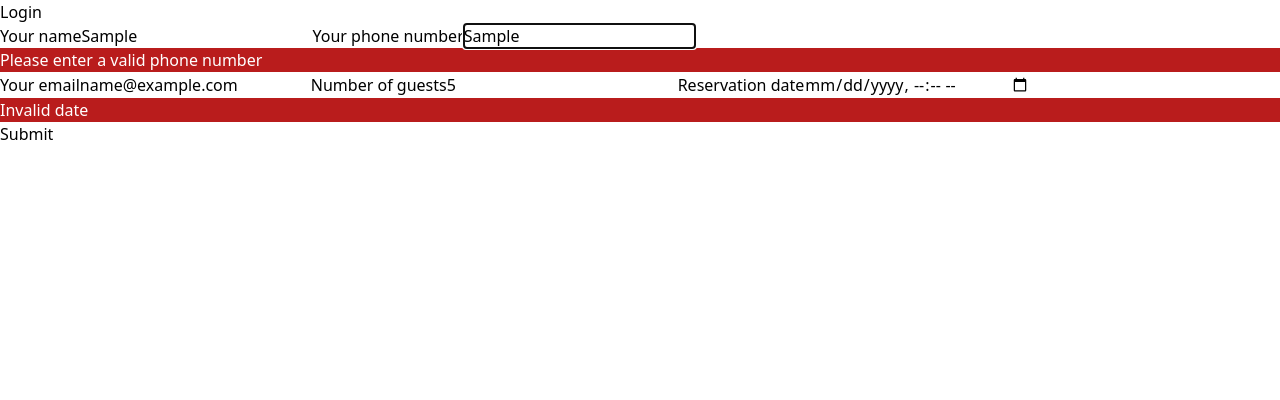
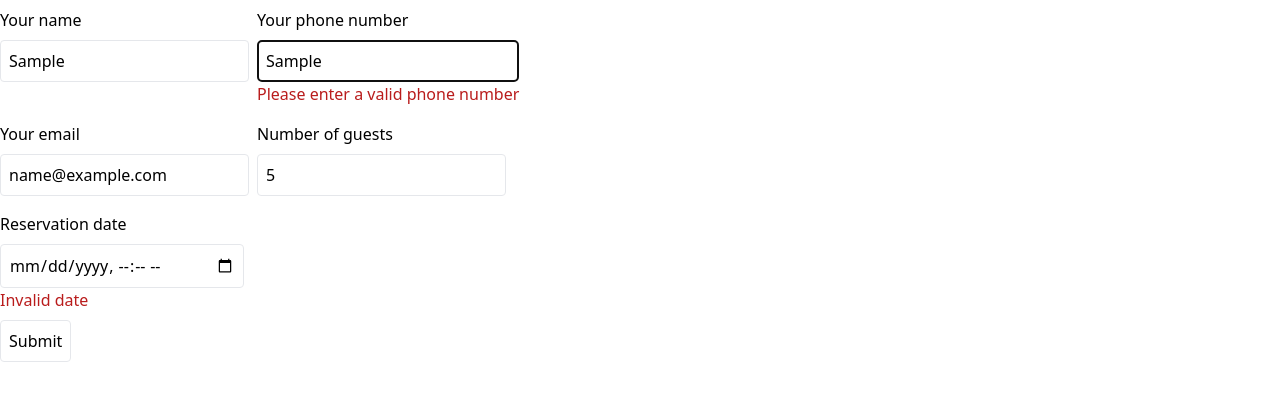
Before and after one commit to eviebutland/trial-forms, a React (Vite) app: page /login in a window 1280 px wide. Both pictures are taken after typing "Sample", "Sample", "name@example.com", "5" into the empty fields and a click on the button "Submit". Shown: the top 400 px of the page. Built offline with nearby package versions, Linux system fonts and the light colour scheme.

Commit message:
Getting data to save

```diff
--- a/package.json
+++ b/package.json
@@ -9,6 +9,7 @@
     "@vitejs/plugin-react": "^4.3.3",
     "@vitejs/plugin-react-refresh": "^1.3.6",
     "dayjs": "^1.11.13",
+    "json-server": "^1.0.0-beta.3",
     "react": "^18.3.1",
     "react-dom": "^18.3.1",
     "react-hook-form": "^7.53.1",
@@ -16,6 +17,7 @@
     "vite": "^5.4.10",
     "vite-plugin-svgr": "^4.2.0",
     "web-vitals": "^2.1.4",
+    "write-json-file": "^6.0.0",
     "zod": "^3.23.8"
   },
   "scripts": {
--- a/src/components/molecules/Error.tsx
+++ b/src/components/molecules/Error.tsx
@@ -3,5 +3,5 @@ interface Props {
 }
 
 export const ErrorMessage = (props: Props) => {
-  return <p className="bg-red-700 text-white">{props.message}</p>;
+  return <p className="text-red-700">{props.message}</p>;
 };
--- a/src/components/molecules/FormField.tsx
+++ b/src/components/molecules/FormField.tsx
@@ -12,12 +12,14 @@ interface Props {
 
 export const FormField = (props: Props) => {
   return (
-    <>
-      <label htmlFor={props.name}>{props.label}</label>
+    <div className="flex flex-col py-2">
+      <label htmlFor={props.name} className="pb-2">
+        {props.label}
+      </label>
 
       {props.children}
 
       {props.errors?.message && <ErrorMessage message={props.errors.message} />}
-    </>
+    </div>
   );
 };
--- a/src/components/organisms/forms/Login.tsx
+++ b/src/components/organisms/forms/Login.tsx
@@ -6,6 +6,8 @@ import isSameOrAfter from "dayjs/plugin/isSameOrAfter";
 import { FormField } from "../../molecules/FormField";
 import { FormInput } from "../../../types/form";
 import { ErrorMessage } from "../../molecules/Error";
+import { useState } from "react";
+import { getValue } from "@testing-library/user-event/dist/utils";
 
 dayjs.extend(isSameOrAfter);
 
@@ -37,21 +39,55 @@ export default function LoginForm() {
     register,
     handleSubmit,
     formState: { errors, submitCount },
+    getValues,
+    reset,
   } = useForm<FormInput>({
     resolver: zodResolver(schema),
   });
 
-  const submitForm: SubmitHandler<FormInput> = (data) => {
-    console.log("being clicked", data);
-    // call api here
+  const [displaySuccessMessage, setDisplaySuccessMessage] = useState(false);
+  const [displayErrorMessage, setDisplayErrorMessage] = useState(false);
+
+  const submitForm: SubmitHandler<FormInput> = async (data) => {
+    setDisplaySuccessMessage(false);
+    setDisplayErrorMessage(false);
+
+    // TODO: saintise data here before we post it
+    try {
+      const response = await fetch("http://localhost:3000/bookings", {
+        headers: {
+          Accept: "application/json",
+          "Content-Type": "application/json",
+        },
+        method: "POST",
+        body: JSON.stringify(data),
+      });
+
+      if (response.status === 201) {
+        setDisplaySuccessMessage(true);
+      }
+    } catch (error) {
+      console.log(error);
+      setDisplayErrorMessage(true);
+    }
   };
 
   function handleClick() {
     handleSubmit((data) => submitForm(data));
   }
 
+  function handleResetForm() {
+    reset();
+    setDisplaySuccessMessage(false);
+  }
+
   return (
-    <form onSubmit={handleSubmit(submitForm)} noValidate>
+    <form
+      onSubmit={handleSubmit(submitForm)}
+      noValidate
+      className="flex flex-col justify-center"
+    >
+      <div className="flex space-x-2">
         <FormField
           name="firstName"
           label={"Your name"}
@@ -61,23 +97,32 @@ export default function LoginForm() {
             type="string"
             {...register("firstName")}
             placeholder="name"
+            className="border rounded p-2"
             aria-invalid={errors.firstName ? "true" : "false"}
           />
         </FormField>
 
-      <FormField name="phone" label="Your phone number" errors={errors?.phone}>
+        <FormField
+          name="phone"
+          label="Your phone number"
+          errors={errors?.phone}
+        >
           <input
             {...register("phone")}
             placeholder="07720765444"
             type="phone"
+            className="border rounded p-2"
             aria-invalid={errors.phone ? "true" : "false"}
           />
         </FormField>
+      </div>
 
+      <div className="flex space-x-2">
         <FormField name="email" errors={errors.email} label="Your email">
           <input
             {...register("email")}
             type="email"
+            className="border rounded p-2"
             aria-invalid={errors.email ? "true" : "false"}
           />
         </FormField>
@@ -88,6 +133,7 @@ export default function LoginForm() {
           errors={errors.numberOfPeople}
         >
           <input
+            className="border rounded p-2"
             {...register("numberOfPeople", {
               setValueAs: (v) => parseInt(v),
             })}
@@ -95,14 +141,16 @@ export default function LoginForm() {
             aria-invalid={errors.numberOfPeople ? "true" : "false"}
           />
         </FormField>
+      </div>
 
-      {/* maybe don't use date time as can't control the time step */}
+      <div className="flex">
         <FormField
           label="Reservation date"
           name="dayOfBooking"
           errors={errors.dayOfBooking}
         >
           <input
+            className="border rounded p-2"
             min={minTime}
             max={maxTime}
             {...register("dayOfBooking", { valueAsDate: true })}
@@ -110,12 +158,37 @@ export default function LoginForm() {
             aria-invalid={errors.email ? "true" : "false"}
           />
         </FormField>
+      </div>
+      {/* maybe don't use date time as can't control the time step */}
 
+      <div className="flex">
         {submitCount > 5 && (
-        <ErrorMessage message="You have reached max number of submissions, please come back again later"></ErrorMessage>
+          <ErrorMessage message="You have reached max number of submissions, please come back again later" />
         )}
 
-      <button onClick={handleClick}>Submit</button>
+        {displayErrorMessage && (
+          <ErrorMessage message="Something went wrong, please come back again later" />
+        )}
+
+        {displaySuccessMessage ? (
+          <div>
+            <p className="text-green-800 font-bold pb-4">
+              Thank you for booking!
+            </p>
+            <p className=" pb-4">
+              Your booking confirmation will be emailed to:{" "}
+              <span className="font-bold">{getValues("email")}</span>
+            </p>
+            <button className="border rounded p-2" onClick={handleResetForm}>
+              Book another?
+            </button>
+          </div>
+        ) : (
+          <button className="border rounded p-2" onClick={handleClick}>
+            Submit
+          </button>
+        )}
+      </div>
     </form>
   );
 }
--- a/src/pages/Login.tsx
+++ b/src/pages/Login.tsx
@@ -5,7 +5,6 @@ export const Login = () => {
   // Add translations to the strings
   return (
     <>
-      <h1>Login</h1>
       <LoginForm></LoginForm>
     </>
   );
--- a/vite.config.ts
+++ b/vite.config.ts
@@ -12,7 +12,7 @@ export default defineConfig({
   },
   server: {
     host: "127.0.0.1",
-    port: 3000,
+    port: 3001,
   },
   test: {
     globals: true,
```
Also changed, not shown: api/booking-submissions.json (+68 -0 lines), 1 other file (tests, documents, lock files or other folders). Lines whose indentation alone changed are shown as unchanged.
